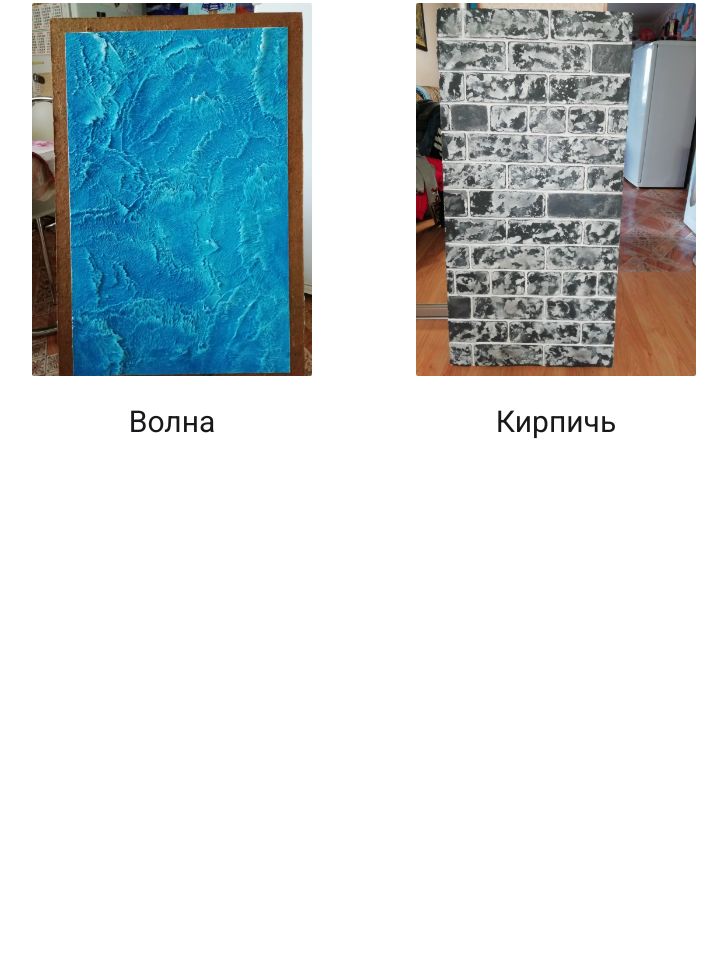
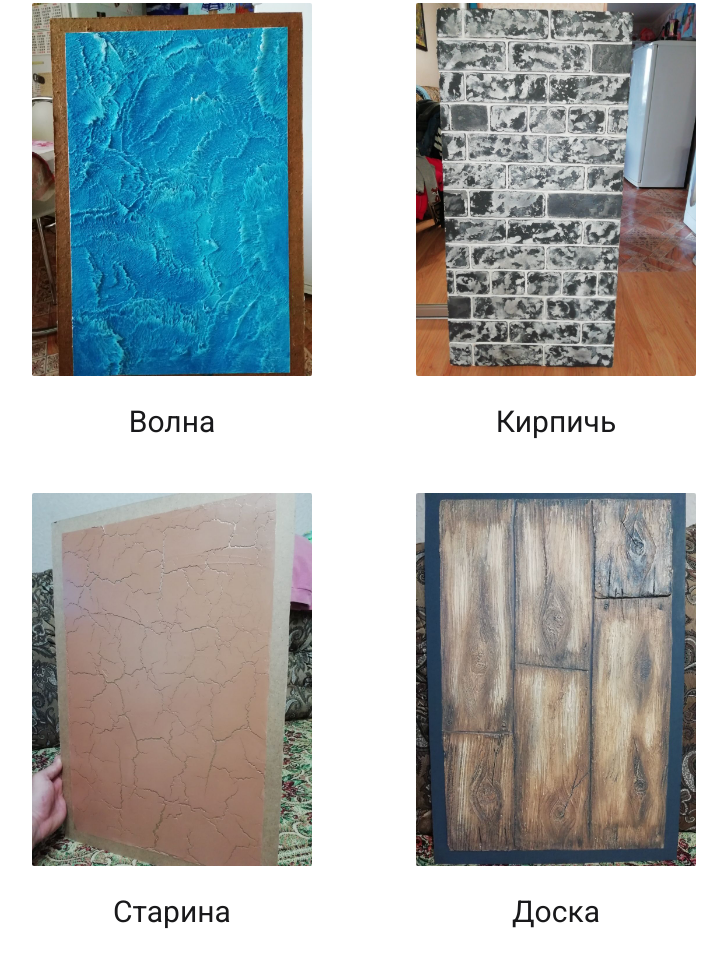
Before and after one commit to DenisChekvoskyi/alexander, a plain HTML site: page project.html in a window 1280 px wide. Shown: the part 2579-3547 px from the top of the page, without its empty margins (276-1003 px from the left). Before the commit the page ends 3057 px from the top, so only its background shows below. Drawn offline with Linux system fonts and the light colour scheme.

Commit message:
new projects

```diff
--- a/project.html
+++ b/project.html
@@ -141,6 +141,24 @@
           />
           <h2 class="project-neme">Кирпичь</h2>
         </div>
+        <div class="project">
+          <img
+            class="project-img"
+            src="./img/photo_13.jpg"
+            alt="Старина"
+            width="280"
+          />
+          <h2 class="project-neme">Старина</h2>
+        </div>
+        <div class="project">
+          <img
+            class="project-img"
+            src="./img/photo_14.jpg"
+            alt="Доска"
+            width="280"
+          />
+          <h2 class="project-neme">Доска</h2>
+        </div>
       </div>
     </main>
   </body>
```
